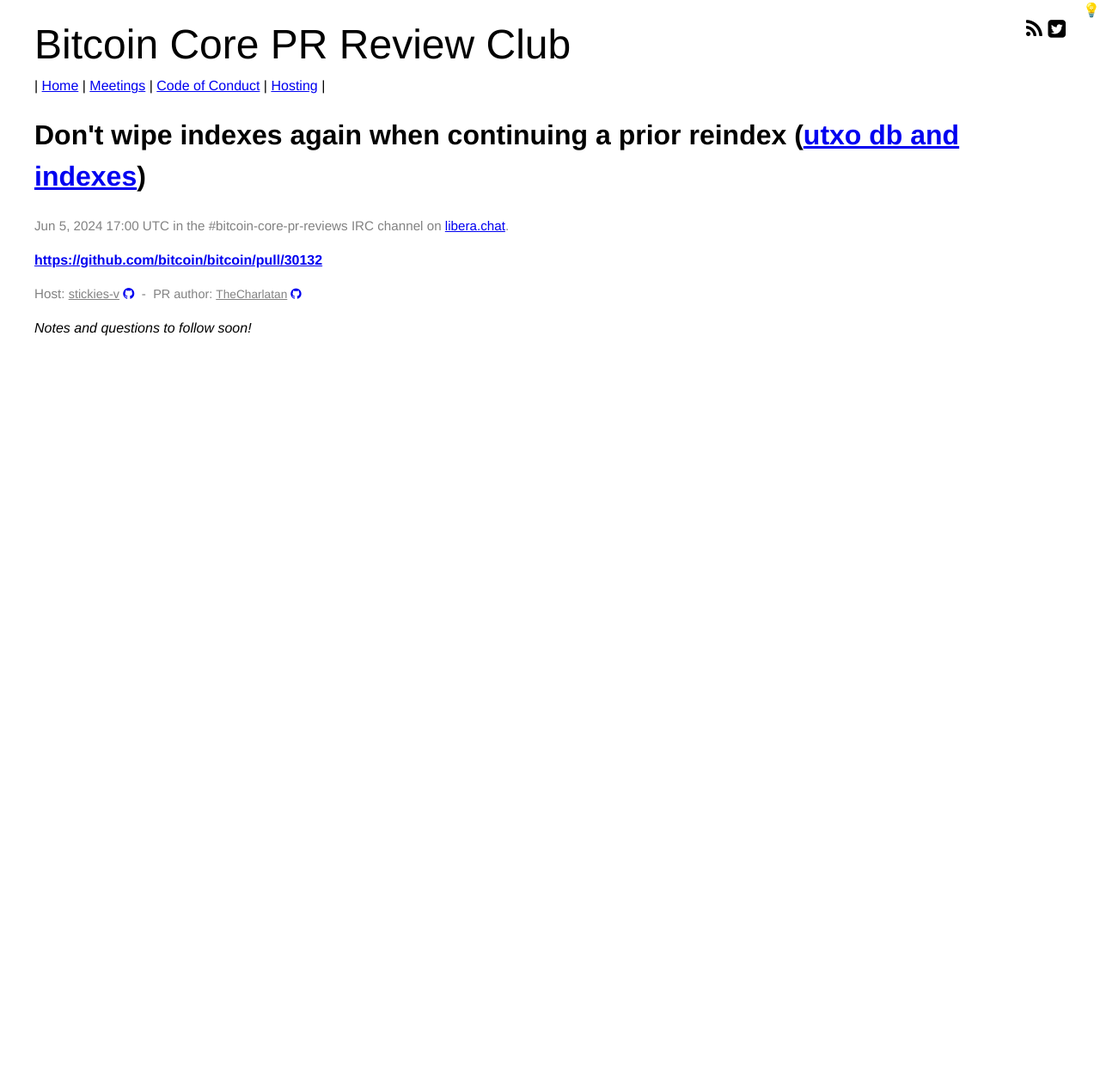
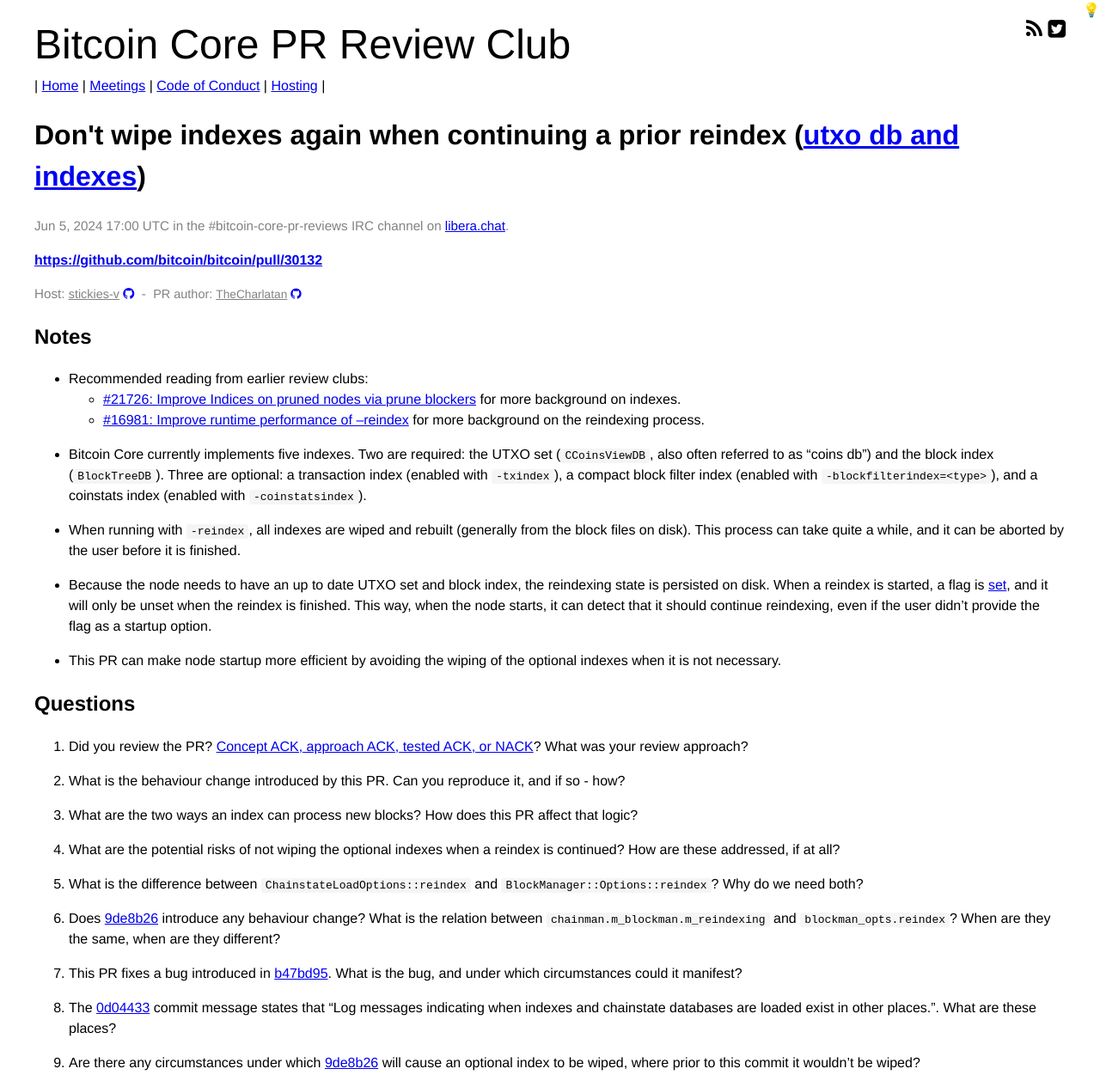
Before and after one commit to bitcoin-core-review-club/website, a Jekyll site: the page built from _posts/2024-06-05-#30132.md, in a window 1280 px wide. Shown: the whole page at 86% size. Built offline with Jekyll 4.4.1, drawn with Linux system fonts in a browser that asks for light colours; before the commit the page ends 916 px from its top, so only the background shows below that.

Commit message:
add notes and questions for n30132

```diff
--- a/_posts/2024-06-05-#30132.md
+++ b/_posts/2024-06-05-#30132.md
@@ -7,21 +7,43 @@
 components: ["utxo db and indexes"]
 host: stickies-v
 status: upcoming
-commit:
+commit: eeea0818c1a20adc5225b98b185953d386c033e0
 ---
 
-_Notes and questions to follow soon!_
-
-<!-- TODO: Before meeting, add notes and questions
 ## Notes
 
+- Recommended reading from earlier review clubs:
+  - [#21726: Improve Indices on pruned nodes via prune blockers](/21726) for more background on indexes.
+  - [#16981: Improve runtime performance of --reindex](/16981) for more background on the reindexing process.
+
+- Bitcoin Core currently implements five indexes. Two are required: the UTXO set (`CCoinsViewDB`, also often referred to as "coins db") and the block index (`BlockTreeDB`). Three are optional: a transaction index (enabled with `-txindex`), a compact block filter index (enabled with `-blockfilterindex=<type>`), and a coinstats index (enabled with `-coinstatsindex`).
+
+- When running with `-reindex`, all indexes are wiped and rebuilt (generally from the block files on disk). This process can take quite a while, and it can be aborted by the user before it is finished.
+
+- Because the node needs to have an up to date UTXO set and block index, the reindexing state is persisted on disk. When a reindex is started, a flag is [set](https://github.com/bitcoin/bitcoin/blob/457e1846d2bf6ef9d54b9ba1a330ba8bbff13091/src/node/blockstorage.cpp#L58), and it will only be unset when the reindex is finished. This way, when the node starts, it can detect that it should continue reindexing, even if the user didn't provide the flag as a startup option.
+
+- This PR can make node startup more efficient by avoiding the wiping of the optional indexes when it is not necessary.
 
 
 ## Questions
 
 1. Did you review the PR? [Concept ACK, approach ACK, tested ACK, or NACK](https://github.com/bitcoin/bitcoin/blob/master/CONTRIBUTING.md#peer-review)? What was your review approach?
--->
 
+2. What is the behaviour change introduced by this PR. Can you reproduce it, and if so - how?
+
+3. What are the two ways an index can process new blocks? How does this PR affect that logic?
+
+4. What are the potential risks of not wiping the optional indexes when a reindex is continued? How are these addressed, if at all?
+
+5. What is the difference between `ChainstateLoadOptions::reindex` and `BlockManager::Options::reindex`? Why do we need both?
+
+6. Does [9de8b26](https://github.com/bitcoin-core-review-club/bitcoin/commit/9de8b263dabd6dd2f86f1f0253c6ee3fac7a4407) introduce any behaviour change? What is the relation between `chainman.m_blockman.m_reindexing` and `blockman_opts.reindex`? When are they the same, when are they different?
+
+7. This PR fixes a bug introduced in [b47bd95](https://github.com/bitcoin-core-review-club/bitcoin/commit/b47bd959207e82555f07e028cc2246943d32d4c3). What is the bug, and under which circumstances could it manifest?
+
+8. The [0d04433](https://github.com/bitcoin-core-review-club/bitcoin/commit/0d04433149324616e838a30512bee9a04397855f) commit message states that "Log messages indicating when indexes and chainstate databases are loaded exist in other places.". What are these places?
+
+9. Are there any circumstances under which [9de8b26](https://github.com/bitcoin-core-review-club/bitcoin/commit/9de8b263dabd6dd2f86f1f0253c6ee3fac7a4407) will cause an optional index to be wiped, where prior to this commit it wouldn't be wiped?
 
 <!-- TODO: After a meeting, uncomment and add meeting log between the irc tags
 ## Meeting Log
```
